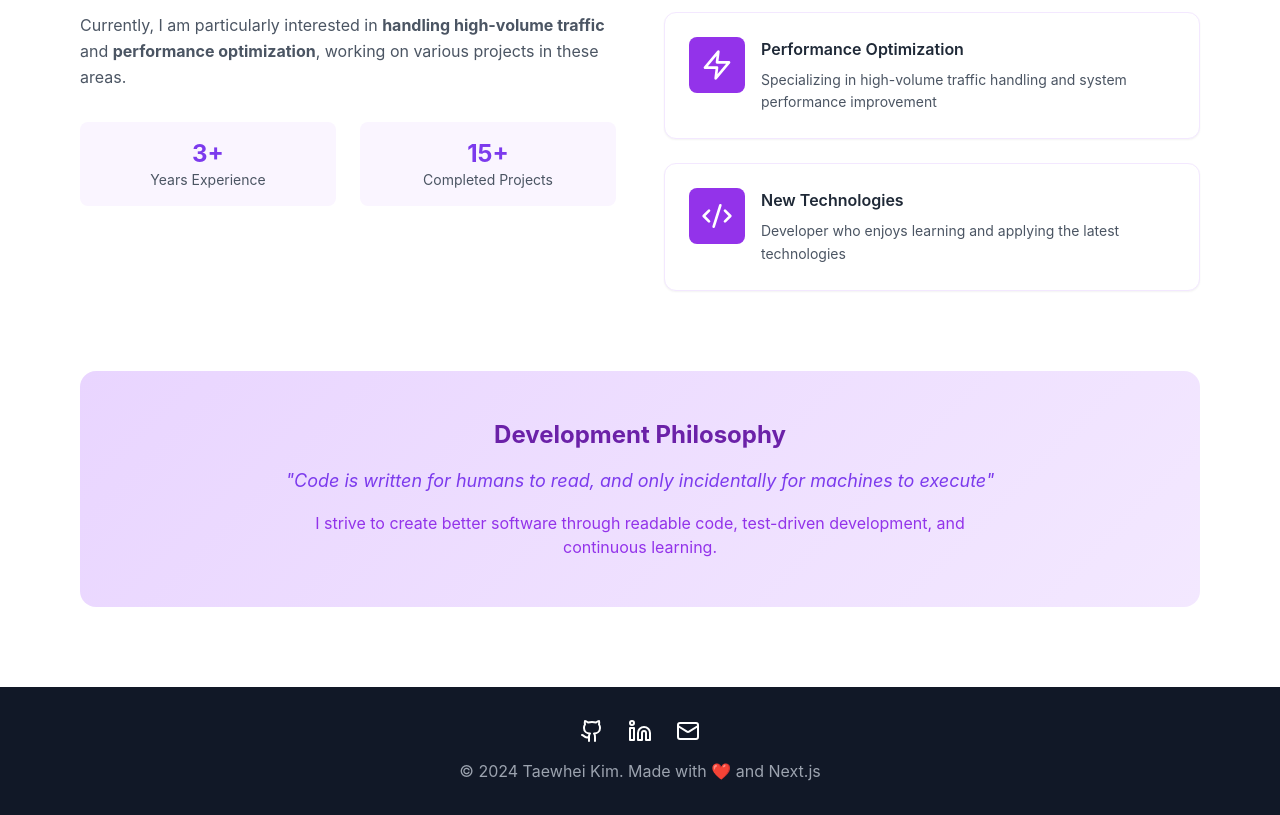
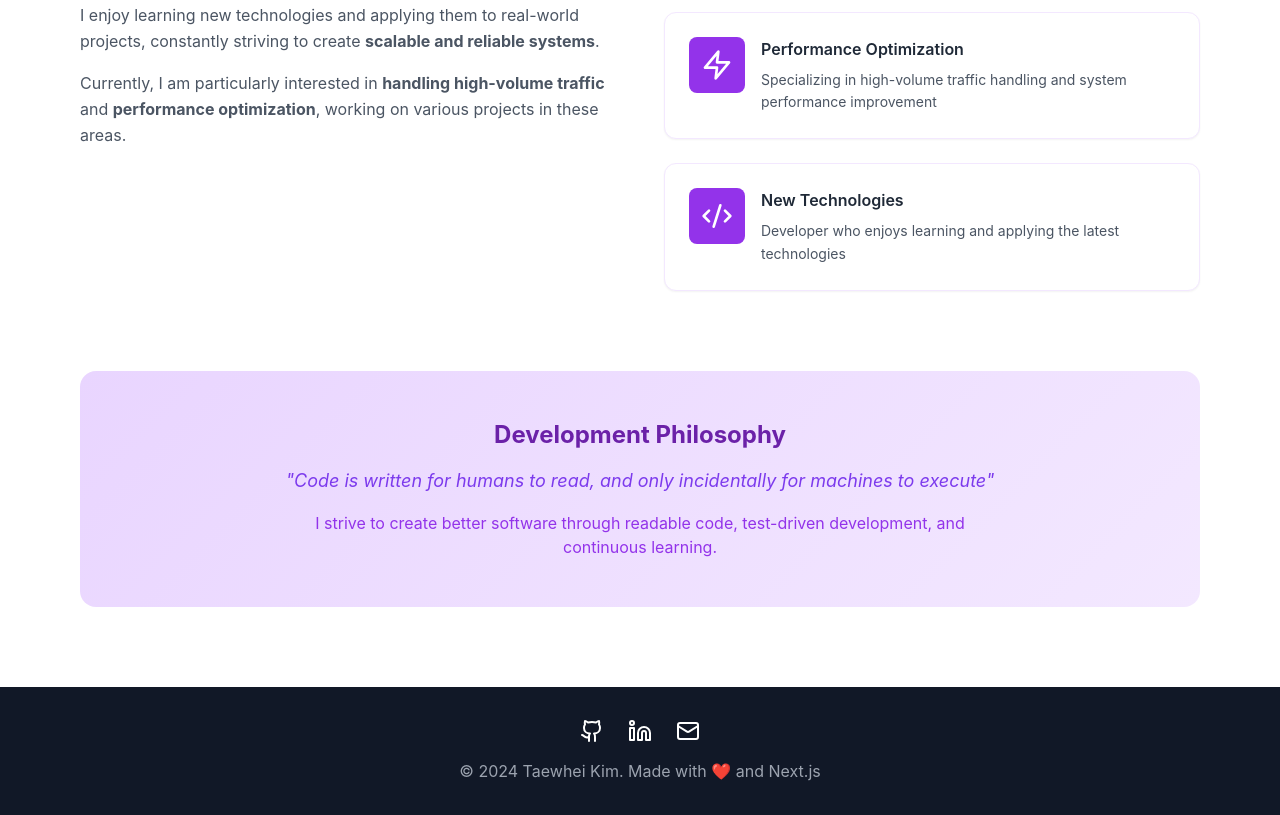
Before and after one commit to F-los/velog, a Next.js app in the folder frontend/: page / in a window 1280 px wide. Shown: the part 1340-2155 px from the top of the page. Built offline with nearby package versions, Linux system fonts and the light colour scheme; no server answers.

Commit message:
update: index.html

```diff
--- a/frontend/components/About.tsx
+++ b/frontend/components/About.tsx
@@ -64,18 +64,6 @@ const About = () => {
               <p dangerouslySetInnerHTML={{ __html: t('about.intro2') }} />
               <p dangerouslySetInnerHTML={{ __html: t('about.intro3') }} />
             </div>
-
-            {/* Personal Stats */}
-            <div className="grid grid-cols-2 gap-6 mt-8">
-              <div className="text-center p-4 bg-purple-50 rounded-lg">
-                <div className="text-2xl font-bold text-purple-700">3+</div>
-                <div className="text-sm text-gray-600">{t('about.years')}</div>
-              </div>
-              <div className="text-center p-4 bg-purple-50 rounded-lg">
-                <div className="text-2xl font-bold text-purple-700">15+</div>
-                <div className="text-sm text-gray-600">{t('about.projects')}</div>
-              </div>
-            </div>
           </motion.div>
 
           {/* Right Content - Highlights */}
```
